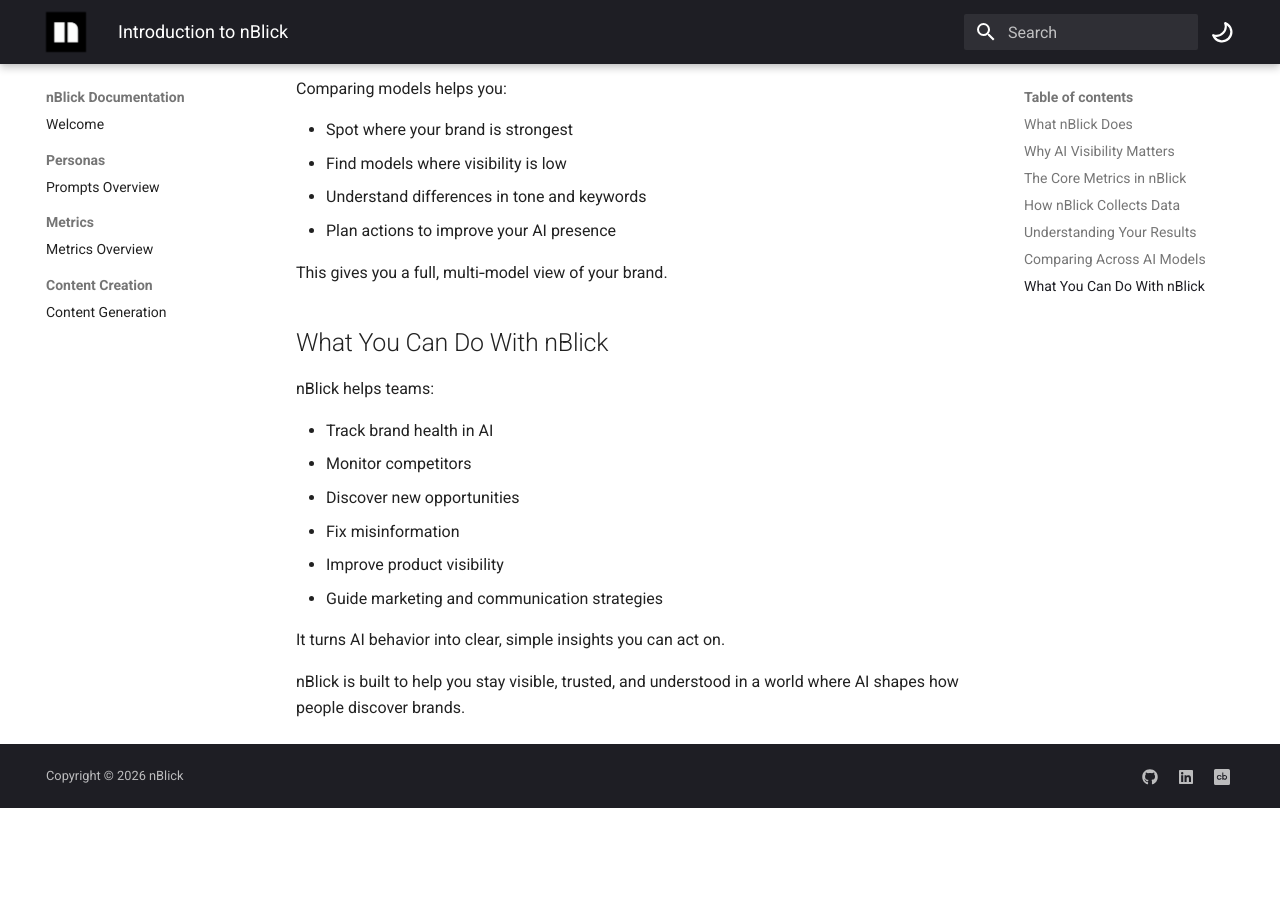
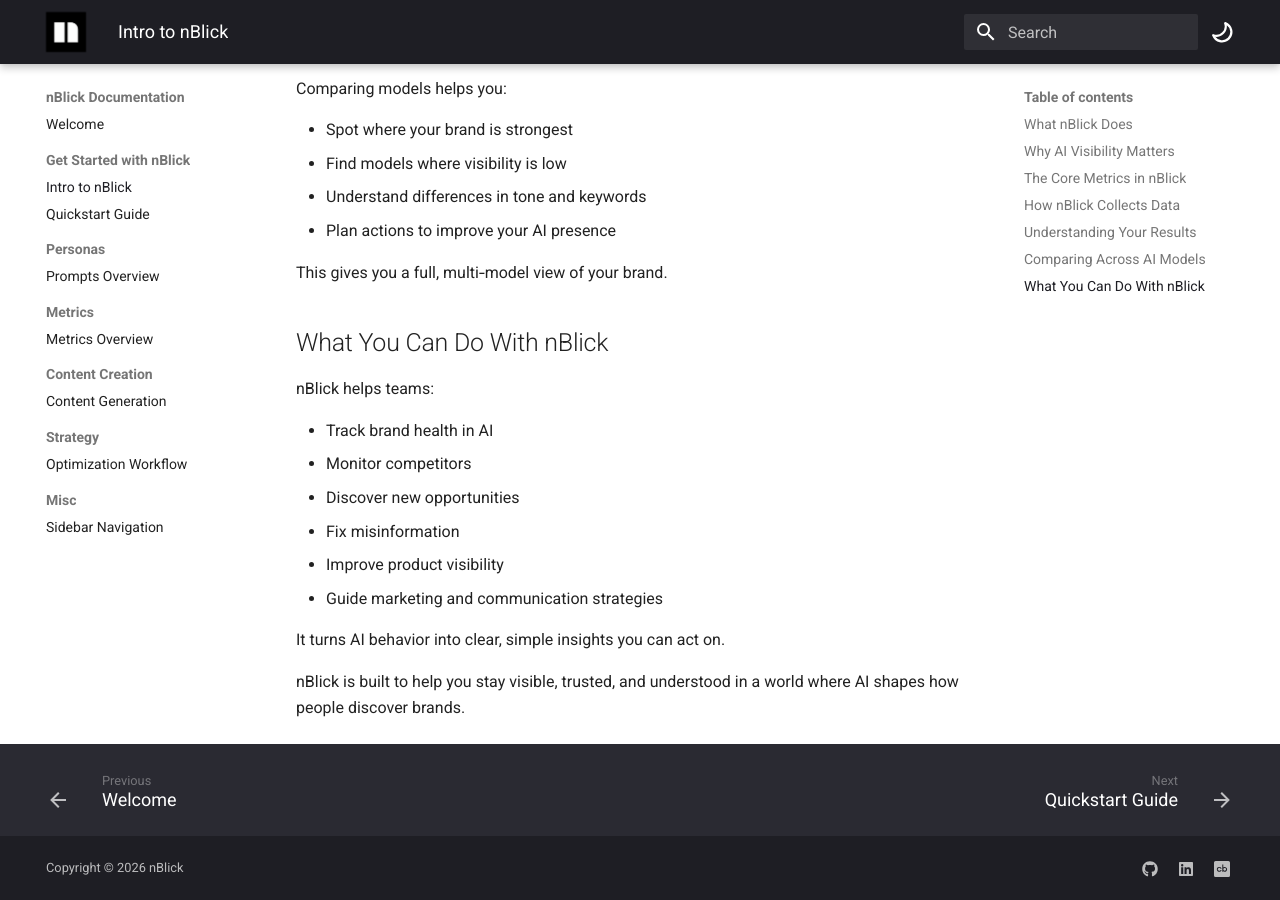
Before and after one commit to nblick/nblick.github.io, an MkDocs documentation site: the page built from docs/get started with nBlick/intro to nBlick.md, in a window 1280 px wide and 900 px high, scrolled down 2165 px. Built offline with MkDocs 1.6.1 and Material for MkDocs 9.7.7, drawn with Linux system fonts in a browser that asks for light colours; before the commit the page ends 2973 px from its top, so only the background shows below that.

Commit message:
docs: reorganize navigation structure

```diff
--- a/mkdocs.yml
+++ b/mkdocs.yml
@@ -65,9 +65,17 @@
 
 nav:
   - Welcome: index.md
+  - Get Started with nBlick:
+      - Intro to nBlick: get started with nBlick/intro to nBlick.md
+      - Quickstart Guide: get started with nBlick/quickstart guide.md
   - Personas:
       - Prompts Overview: personas/personas-overview.md
   - Metrics:
       - Metrics Overview: metrics/metrics-overview.md
   - Content Creation:
       - Content Generation: content creation/content-generation.md
+  - Strategy:
+      - Optimization Workflow: strategy/optimization wokflow.md
+
+  - Misc:
+      - Sidebar Navigation: Misc/side bar navigation.md
```
